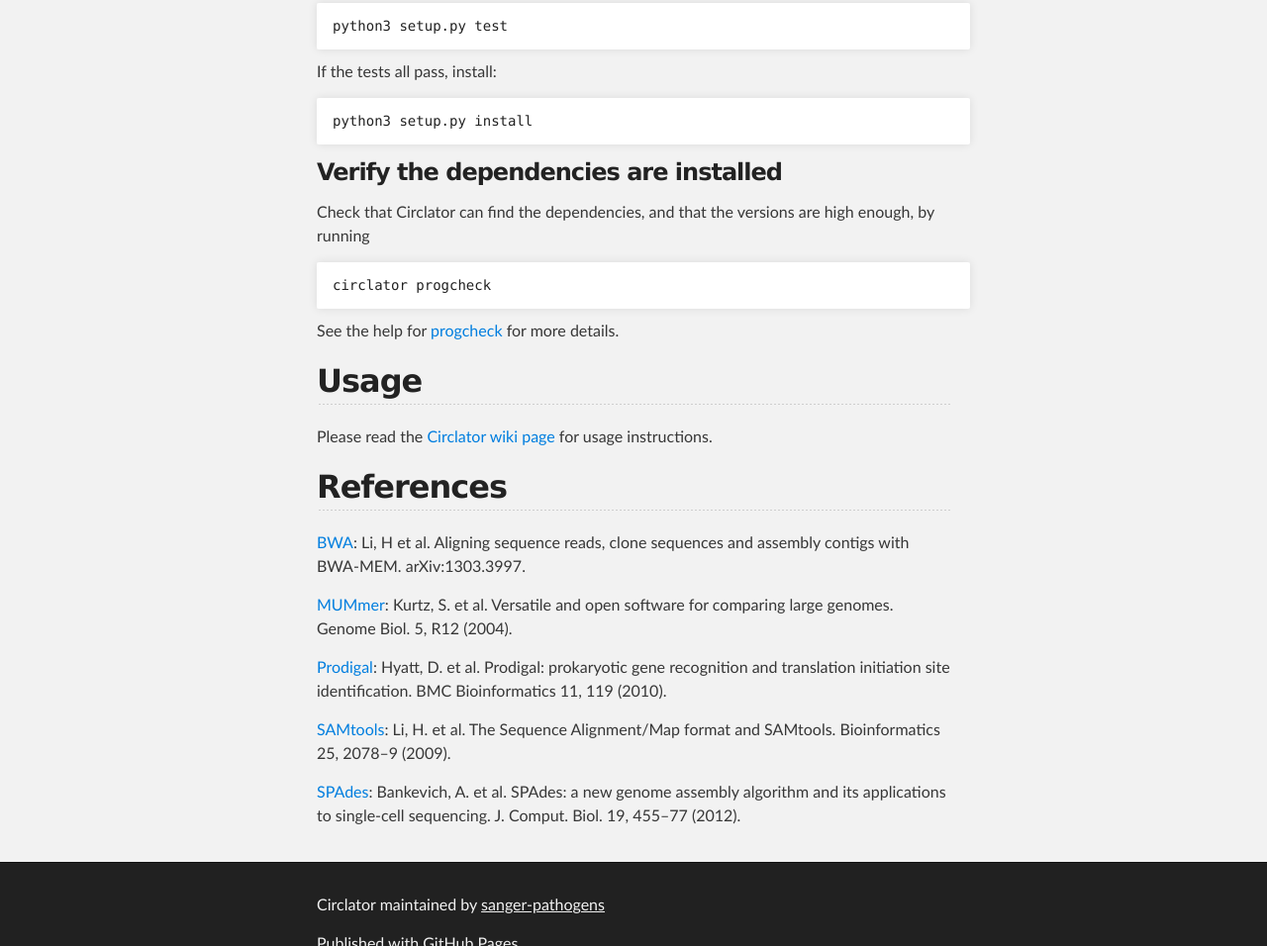
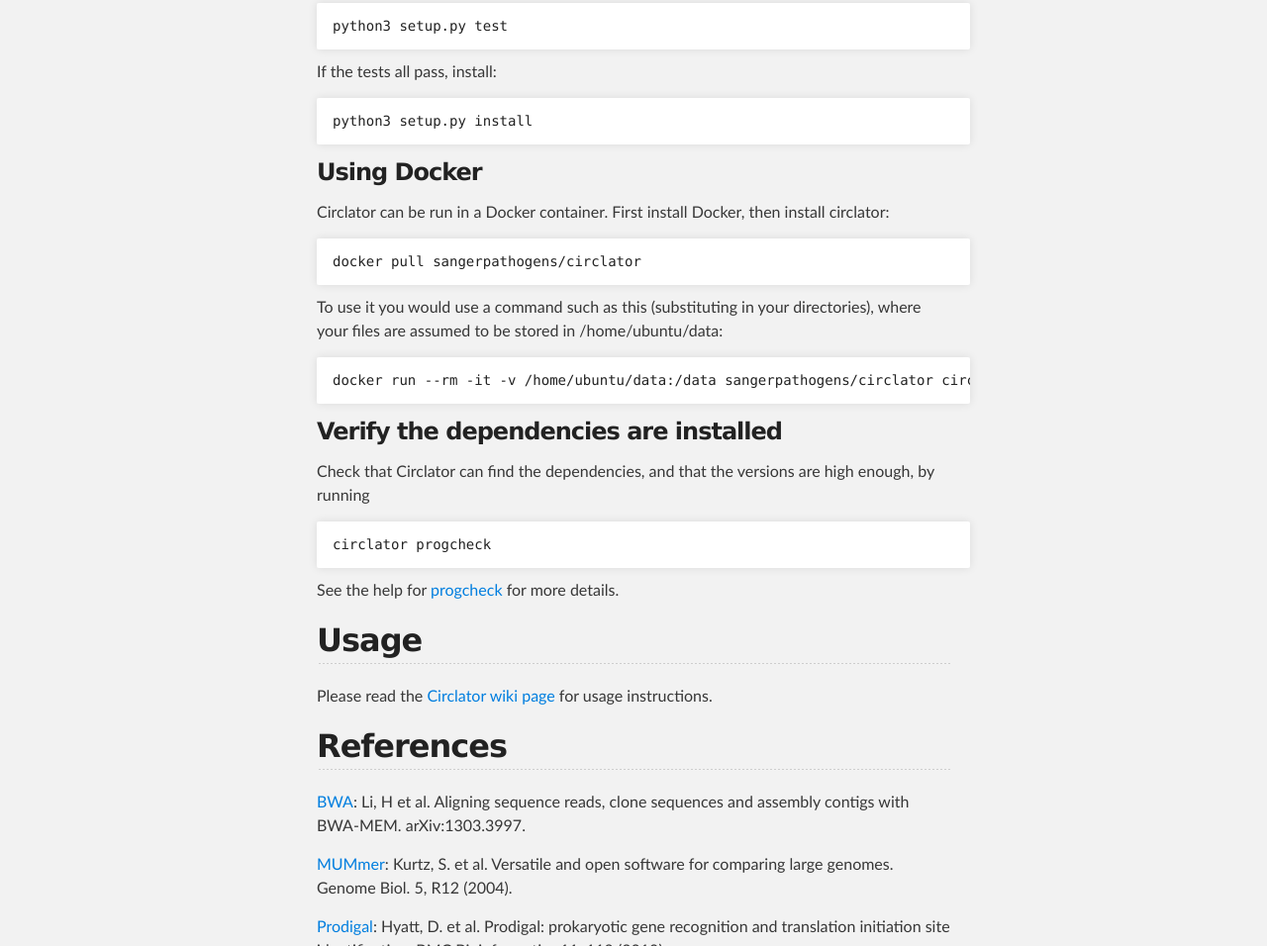
Before and after one commit to sanger-pathogens/circlator, a plain HTML site: page index.html in a window 1280 px wide. Shown: the part 1077-2033 px from the top of the page at 99% size. Drawn offline with Linux system fonts and the light colour scheme.

Commit message:
Include Docker istructions

```diff
--- a/index.html
+++ b/index.html
@@ -82,6 +82,16 @@ or clone the repository. Then run the tests:</p>
 <pre><code>python3 setup.py install
 </code></pre>
 
+<h3>Using Docker</h3>
+<p>Circlator can be run in a Docker container. First install Docker, then install circlator: </p>
+
+<pre><code>docker pull sangerpathogens/circlator
+</pre></code>
+<p>To use it you would use a command such as this (substituting in your directories), where your files are assumed to be stored in /home/ubuntu/data: </p>
+
+<pre><code>docker run --rm -it -v /home/ubuntu/data:/data sangerpathogens/circlator circlator all /data/assembly.fasta /data/reads /data/output_directory
+</pre></code>
+
 
 <h3>Verify the dependencies are installed</h3>
 <p>Check that Circlator can find the dependencies, and that the versions are high enough, by running</p>
```
